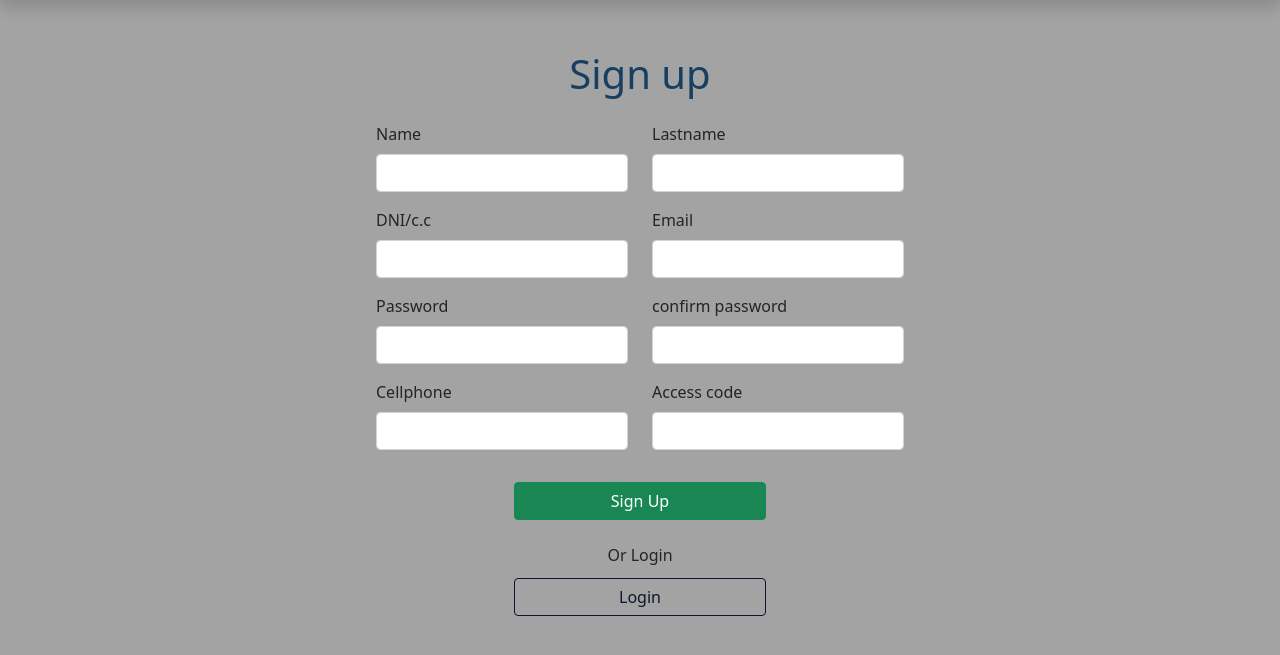
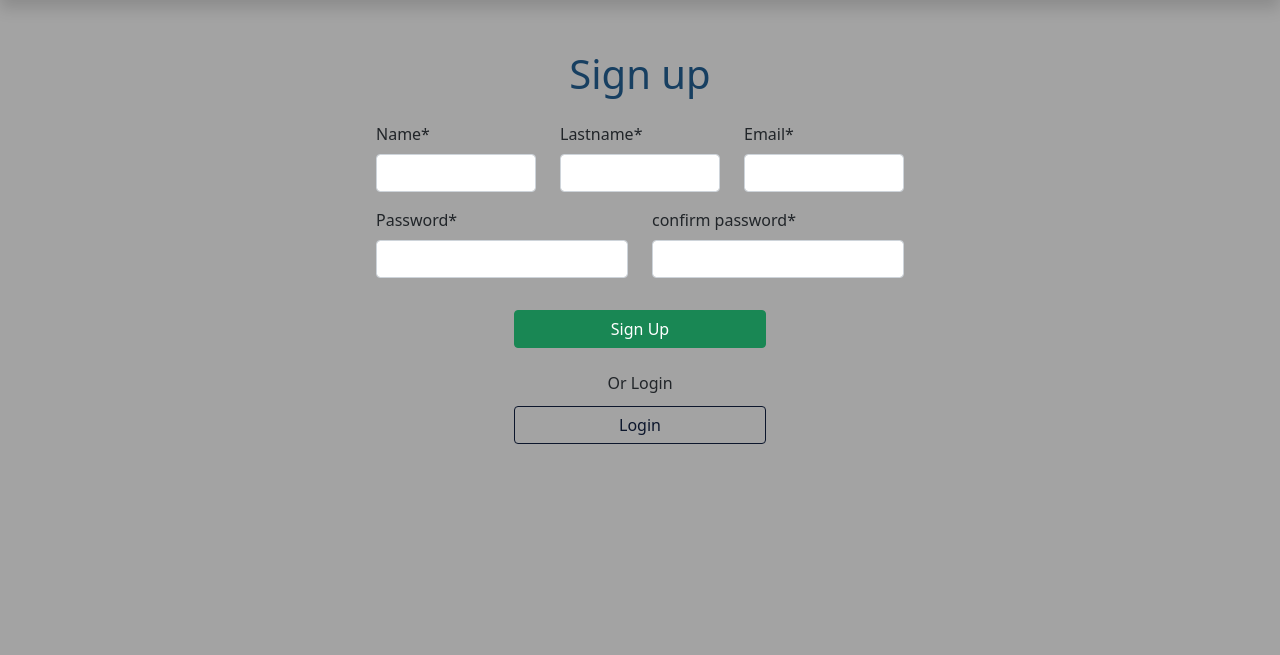
Before and after one commit to danniel018/school_app, a Flask app: template app/auth/templates/auth/signup.html in a window 1280 px wide. Shown: the part 40-695 px from the top of the page. Run offline with Flask 2, Linux system fonts and the light colour scheme; the template is opened without the code that fills it: values that come from a table or form of the project are taken from there, others are empty; some libraries are stand-ins or nearby versions.

Commit message:
database and login form updated

```diff
--- a/app/auth/templates/auth/login.html
+++ b/app/auth/templates/auth/login.html
@@ -17,8 +17,8 @@
                 <div class="col-12 col-lg-3">
                     {{form.hidden_tag()}}
 
-                    {{form.dni.label(class="form-label")}}
-                    {{form.dni(class="form-control")}}
+                    {{form.email.label(class="form-label")}}
+                    {{form.email(class="form-control")}}
 
                     {{form.password.label(class="form-label")}}
                     {{form.password(class="form-control")}}
--- a/app/auth/templates/auth/signup.html
+++ b/app/auth/templates/auth/signup.html
@@ -6,6 +6,12 @@
 {% endblock title %}
 
 {% block content %}
+    {% for field, errors in form.errors.items() %}
+    <div class="alert alert-danger alert-dismissible fade show" role="alert">
+        <strong>{{ ', '.join(errors) }}</strong>
+        <button type="button" class="btn-close" data-bs-dismiss="alert" aria-label="Close"></button>
+    </div>
+    {% endfor %}
     <div class="user">
         <div class="row justify-content-center mb-3">
             <div class="col-12 col-lg-3">
@@ -15,24 +21,18 @@
 
         <form method="POST">
             <div class="row justify-content-center mb-3">
-                <div class="col-12 col-lg-3">
+                <div class="col-12 col-lg-2">
                     {{form.hidden_tag()}}
 
                     {{form.name.label(class="form-label")}}
                     {{form.name(class="form-control")}}
                     <!-- Button trigger modal -->
                 </div>
-                <div class="col-12 col-lg-3">
+                <div class="col-12 col-lg-2">
                     {{form.lastname.label(class="form-label")}}
                     {{form.lastname(class="form-control")}}
                 </div>
-            </div>
-            <div class="row justify-content-center mb-3">
-                <div class="col-12 col-lg-3">
-                    {{form.dni.label(class="form-label")}}
-                    {{form.dni(class="form-control")}}
-                </div>
-                <div class="col-12 col-lg-3">
+                <div class="col-12 col-lg-2">
                     {{form.email.label(class="form-label")}}
                     {{form.email(class="form-control")}}
                 </div>
@@ -49,16 +49,7 @@
                 </div>
 
             </div>
-            <div class="row justify-content-center mb-3">
-                <div class="col-12 col-lg-3">
-                    {{form.cellphone.label(class="form-label")}}
-                    {{form.cellphone(class="form-control")}}
-                </div>
-                <div class="col-12 col-lg-3">
-                    {{form.access_code.label(class="form-label")}}
-                    {{form.access_code(class="form-control")}}
-                </div>
-            </div>
+
             <div class="row justify-content-center mb-3">
                 <div class="col-12 col-lg-3">
                     <div class="d-grid gap-2">
@@ -73,14 +64,6 @@
 
 
     </div>
-    {% for field, errors in form.errors.items() %}
-    <div class="alert alert-danger alert-dismissible fade show" role="alert">
-      <strong>{{ ', '.join(errors) }}</strong>
-      <button type="button" class="btn-close" data-bs-dismiss="alert" aria-label="Close">
 
-      </button>
-    </div>
-
-    {% endfor %}
 
 {% endblock content %}
--- a/app/forms.py
+++ b/app/forms.py
@@ -8,18 +8,14 @@ class Ids (FlaskForm):
     id=IntegerField("id",validators=[DataRequired()])
 
 class Users(FlaskForm):
-    dni=IntegerField("DNI/c.c",validators=[DataRequired()])
-    password = PasswordField("Password",validators=[DataRequired()])
+    email=EmailField("Email*",validators=[DataRequired(),Length(max=50,message="")])
+    password = PasswordField("Password*",validators=[DataRequired()])
 
 
 class New_user(Users):
-    name=StringField("Name",validators=[DataRequired(),Length(max=20,message="")])
-    lastname=StringField("Lastname",validators=[DataRequired(),Length(max=20,message="")])
-    email=EmailField("Email",validators=[DataRequired(),Length(max=50,message="")])
-    cellphone=StringField("Cellphone",validators=[DataRequired(),Length(max=10,message="")])
-    password2 = PasswordField('confirm password',validators=[InputRequired(),EqualTo('password', message='Passwords are not equal')])
-    #child_dni =
-    access_code = PasswordField('Access code',validators=[InputRequired()])
+    name=StringField("Name*",validators=[DataRequired(),Length(max=20,message="")])
+    lastname=StringField("Lastname*",validators=[DataRequired(),Length(max=20,message="")])
+    password2 = PasswordField('confirm password*',validators=[InputRequired(),EqualTo('password', message='Passwords are not equal')])
     add_user = SubmitField("Sign Up")
 
 class Login(Users):
```
Also changed, not shown: app/auth/views.py (+15 -21 lines), app/database.py (+5 -3 lines), app/models.py (+5 -6 lines).
